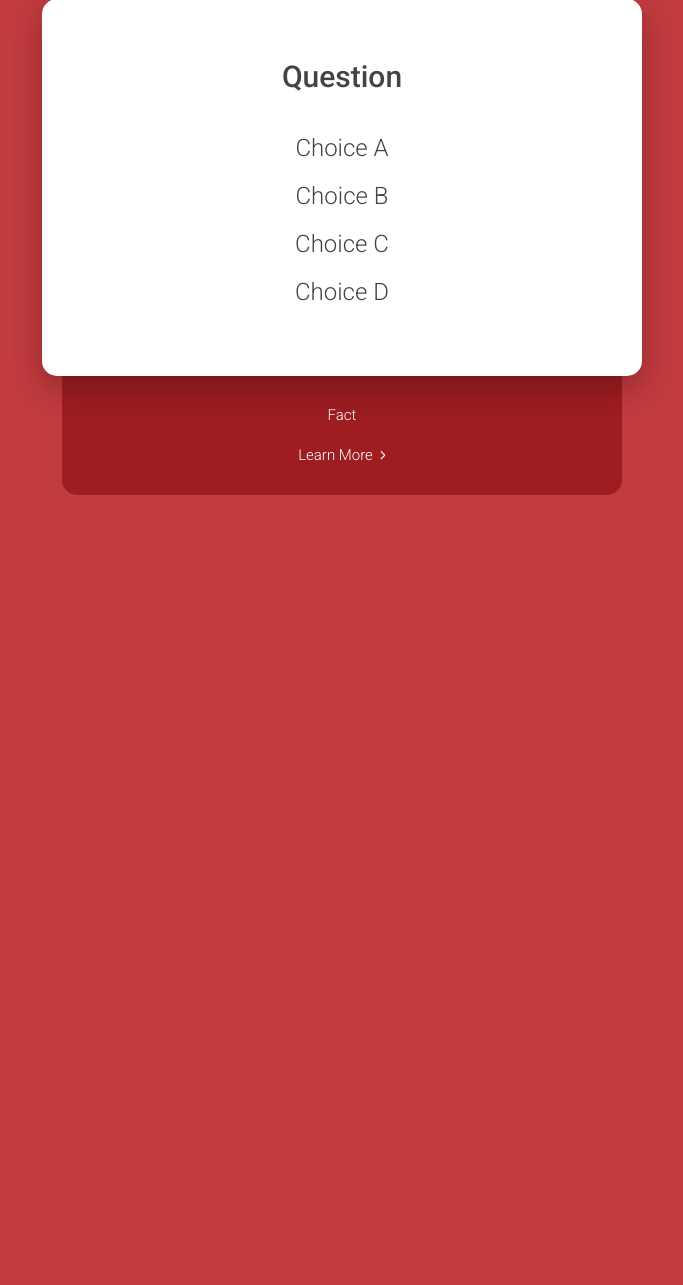
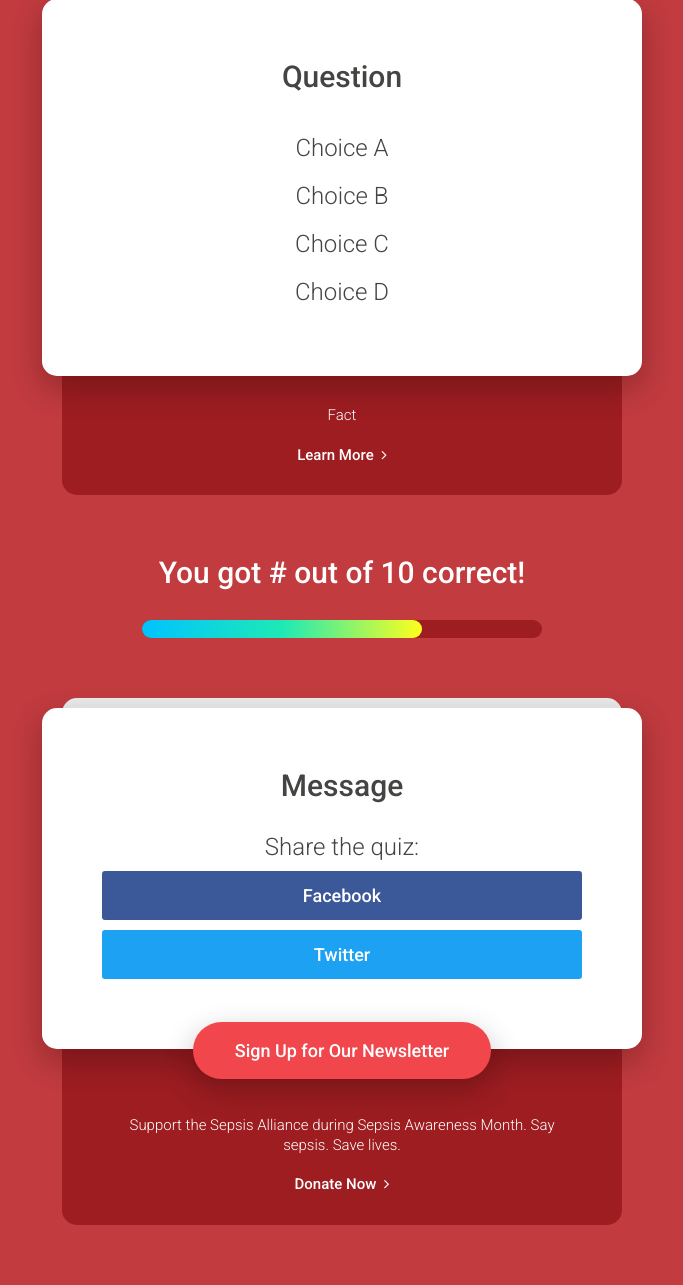
Before and after one commit to timothyk7/sepsis-quiz, a PHP site: page / in a window 1280 px wide. Shown: the part 131-1416 px from the top of the page, without its empty margins (298-981 px from the left). Before the commit the page ends 626 px from the top, so only its background shows below. Run offline with PHP 8.4, Linux system fonts and the light colour scheme; some libraries are stand-ins or nearby versions.

Commit message:
share block

```diff
--- a/index.html
+++ b/index.html
@@ -38,8 +38,41 @@
         </div>
     </div>
     <!-- END OF QUESTION -->
+</div>
 
+<!-- RESULTS -->
+<div class="main-container results">
+
+    <!-- CORRECT -->
+    <div class="bar-container">
+        <div class="correct-text">You got # out of 10 correct!</div>
+        <div class="bar-total"><div class="bar-correct"></div></div>
+    </div>
+
+    <!-- TOP CARD -->
+    <div class="under-card-top"></div>
+
+    <!-- SHARE -->
+    <div class="card-container">
+          <div class="question">Message</div>
+          <div class="share-the-quiz">Share the quiz:</div>
+          <div class="choices">
+              <a href="" class="share"><div class="share-container fb">Facebook</div></a>
+              <a href="" class="share"><div class="share-container tw">Twitter</div></a>
+          </div>
+    </div>
+    <div class="cta-container"><a href="" class="cta">Sign Up for Our Newsletter</a></div>
+
+    <!-- BOTTOM CARD -->
+    <div class="under-card-bottom-container">
+        <div class="under-card-bottom under-card-bottom-reveal">
+            <div class="share-text">Support the Sepsis Alliance during Sepsis Awareness Month. Say sepsis. Save lives.</div>
+            <div class="learn-more"><a href="" target="_blank">Donate Now <i class="fa fa-angle-right" aria-hidden="true"></i>
+</a></div>
+        </div>
+    </div>
 </div>
+<!-- END OF RESULTS -->
 
 </body>
 </html>
--- a/styles.css
+++ b/styles.css
@@ -124,12 +124,104 @@ BOTTOM CARD CONTENTS
     margin-top: 20px;
 }
 .learn-more a {
-    font-weight: 300;
+    font-weight: 400;
     color: white;
     text-decoration: none;
 }
 .learn-more .fa {
     padding-left: 4px;
+}
+/*
+
+RESULTS
+
+*/
+.results {
+    margin-bottom: 60px;
+}
+
+/*
+
+CORRECT
+
+*/
+.correct-text {
+    color: white;
+    font-size: 30px;
+    margin-top: 30px;
+    margin-bottom: 30px;
+}
+.bar-container {
+    display: relative;
+    text-align: center;
+    margin-bottom: 60px;
+}
+.bar-total {
+    height: 18px;
+    background: #9D1D21;
+    border-radius: 1000px;
+    max-width: 400px;
+    transform: translateX(25%)
+}
+.bar-correct {
+    height: 100%;
+    border-radius: 1000px;
+    width: 70%;
+    background: #00c3ff; /* Old browsers */
+    background: -moz-linear-gradient(left,  #00c3ff 0%, #1de9b6 50%, #ffff1c 100%); /* FF3.6-15 */
+    background: -webkit-linear-gradient(left,  #00c3ff 0%,#1de9b6 50%,#ffff1c 100%); /* Chrome10-25,Safari5.1-6 */
+    background: linear-gradient(to right,  #00c3ff 0%,#1de9b6 50%,#ffff1c 100%); /* W3C, IE10+, FF16+, Chrome26+, Opera12+, Safari7+ */
+    filter: progid:DXImageTransform.Microsoft.gradient( startColorstr='#00c3ff', endColorstr='#ffff1c',GradientType=1 ); /* IE6-9 */
+}
+
+
+/*
+
+SHARE
+
+*/
+.share-text {
+    padding-top: 40px;
+}
+.share-the-quiz {
+    font-size: 24px;
+    font-weight: 300;
+    margin-bottom: 10px;
+}
+.share {
+    color: white;
+    text-decoration: none;
+    font-weight: 400;
+    font-size: 18px;
+}
+.share-container {
+    padding-top: 14px;
+    padding-bottom: 14px;
+    border-radius: 3px;
+    margin-bottom: 10px;
+}
+.fb {
+    background: #3B5998;
+}
+.tw {
+    background: #1DA1F3;
+}
+.cta-container {
+    z-index: 3;
+    display: flex;
+    justify-content: center;
+    margin-bottom: -60px;
+    transform: translateY(-27px);
+}
+.cta {
+    color: white;
+    text-decoration: none;
+    background: #F1474C;
+    text-align: center;
+    font-size: 18px;
+    padding: 18px 42px;
+    border-radius: 1000px;
+    box-shadow: rgba(40,5,5,.3) 0 12px 30px;
 }
 
 /*
```
